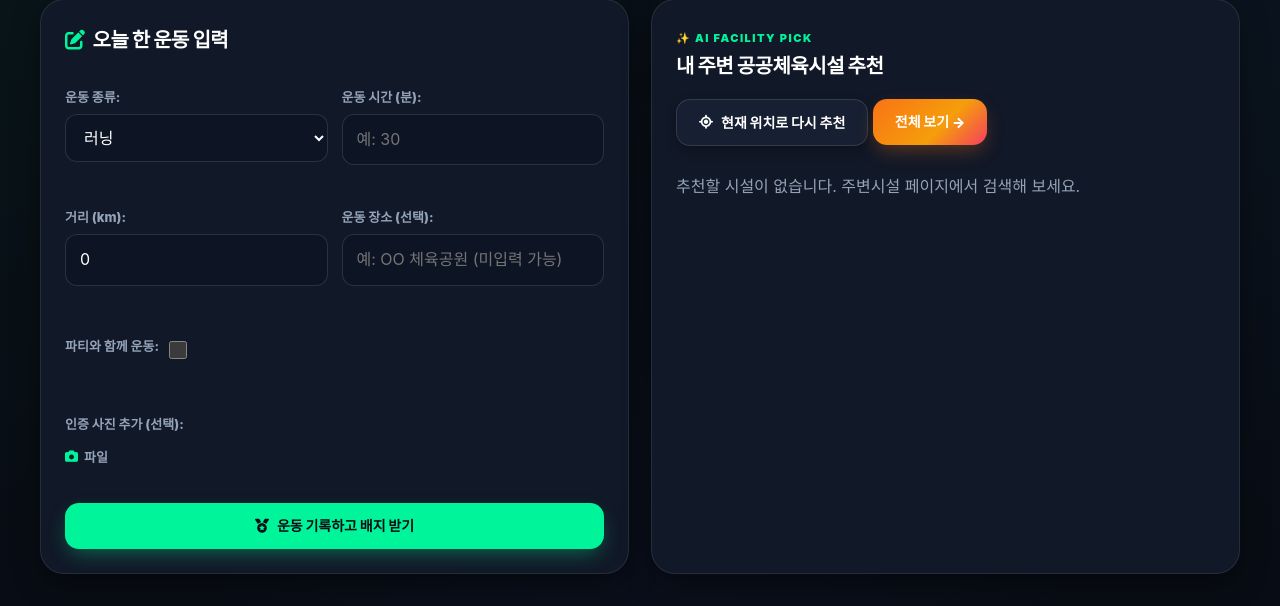
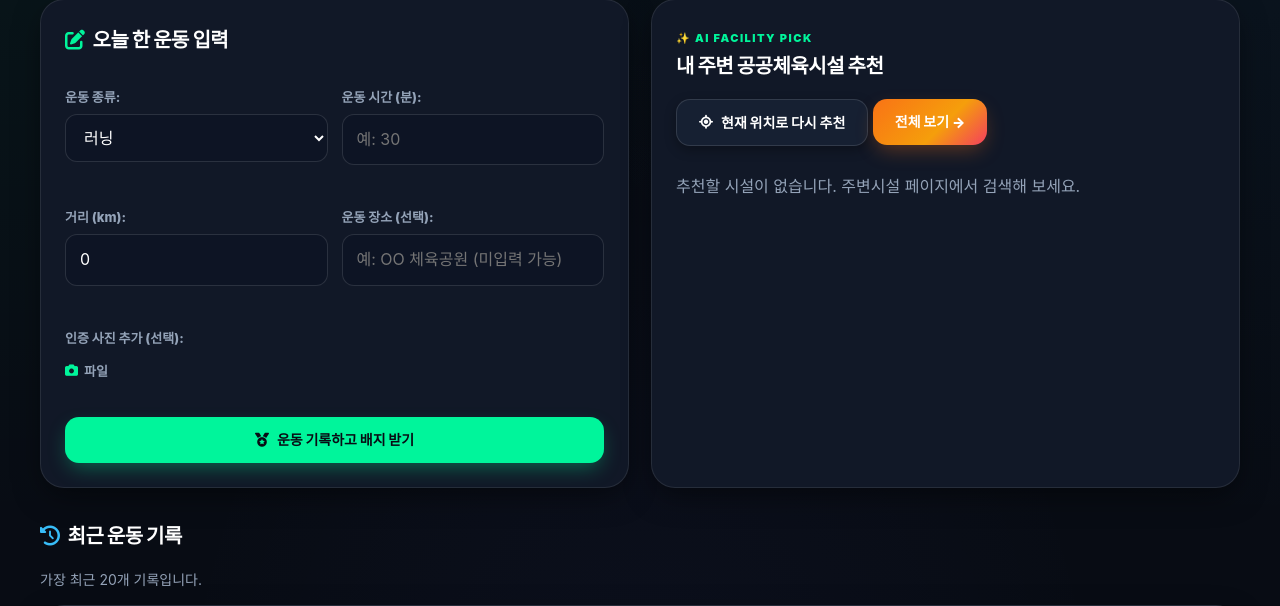
Before and after one commit to pes9476/netfit, a Django app: page /activity/ in a window 1280 px wide. Shown: the part 245-851 px from the top of the page. Run offline with Django 5.2, Linux system fonts and the light colour scheme; the visitor is signed in with stand-in values (Sample User, id 1); data that the repository does not hold is empty; some web fonts are replaced.

Commit message:
feat: 운동 기록 폼에서 '파티와 함께 운동' 체크박스 제거

```diff
--- a/fitness/forms.py
+++ b/fitness/forms.py
@@ -20,7 +20,7 @@ class RegisterForm(UserCreationForm):
 class WorkoutForm(forms.ModelForm):
     class Meta:
         model = WorkoutRecord
-        fields = ("workout_type", "custom_workout_name", "minutes", "distance_km", "location", "with_party", "proof_image")
+        fields = ("workout_type", "custom_workout_name", "minutes", "distance_km", "location", "proof_image")
         widgets = {
             "workout_type": forms.Select(attrs={"class": "input"}),
             "custom_workout_name": forms.TextInput(attrs={
@@ -57,8 +57,6 @@ class WorkoutForm(forms.ModelForm):
         self.fields["distance_km"].required = False
         self.fields["location"].label = "운동 장소 (선택)"
         self.fields["location"].required = False
-        self.fields["with_party"].label = "파티와 함께 운동"
-        self.fields["with_party"].required = False
         self.fields["proof_image"].label = "인증 사진 추가 (선택)"
         self.fields["proof_image"].required = False
 
--- a/fitness/templates/fitness/activity.html
+++ b/fitness/templates/fitness/activity.html
@@ -14,7 +14,7 @@
       <input type="hidden" name="next" value="activity">
       <div class="form-grid">
         {% for field in workout_form %}
-          <div class="field {% if field.name == 'with_party' %}full check{% endif %}{% if field.name == 'custom_workout_name' %} custom-workout-field{% endif %}"{% if field.name == 'custom_workout_name' %} hidden{% endif %}>
+          <div class="field{% if field.name == 'custom_workout_name' %} custom-workout-field{% endif %}"{% if field.name == 'custom_workout_name' %} hidden{% endif %}>
             {% if field.name == 'proof_image' %}
               {{ field.label_tag }}
               <div style="display: none;">
```
